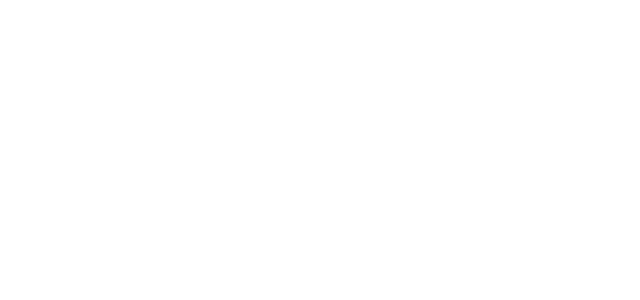
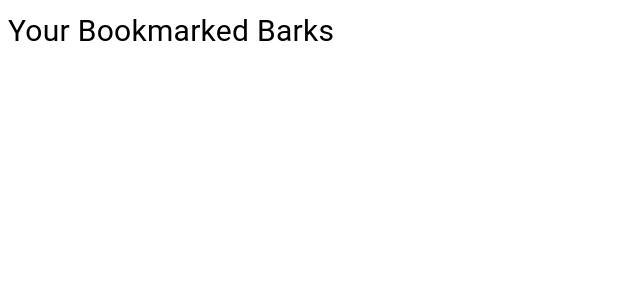
Before and after one commit to dteh66/bdpa-problem-2021, a React (Create React App) app in the folder client/: page /bookmarks in a window 1280 px wide. Shown: the top 300 px of the page, without its empty margins (0-640 px from the left). Built offline with nearby package versions, Linux system fonts and the light colour scheme.

Commit message:
I created a bookmarks.jsx file and added the route

```diff
--- a/client/src/App.js
+++ b/client/src/App.js
@@ -2,6 +2,7 @@
 import Home from './components/Home';
 import Register from './components/Register';
 import Login from './components/Login';
+import Bookmarks from './components/Bookmarks'
 
 function App() {
     return (
@@ -18,7 +19,9 @@
                     <Register />
                 </Route>
                 <Route path='/pack'>{/* <Pack /> */}</Route>
-                <Route path='/bookmarks'>{/* <Bookmarks /> */}</Route>
+                <Route path='/bookmarks'>
+                    <Bookmarks />
+                </Route>
                 <Route path='/saved'>{/* <Saved /> */}</Route>
                 <Route path='/recover-password'>{/* <Recovery /> */}</Route>
             </Switch>
--- /dev/null
+++ b/client/src/components/Bookmarks.jsx
@@ -0,0 +1,18 @@
+import { makeStyles, Typography } from '@material-ui/core'
+
+const useStyles = makeStyles({
+    heading: {
+        fontSize: '30px',
+        margin: 'auto'
+    }
+})
+
+const Bookmark = () => {
+    const classes = useStyles()
+
+    return (
+        <Typography className={classes.heading}>Your Bookmarked Barks</Typography>
+    )
+}
+
+export default Bookmark
```
